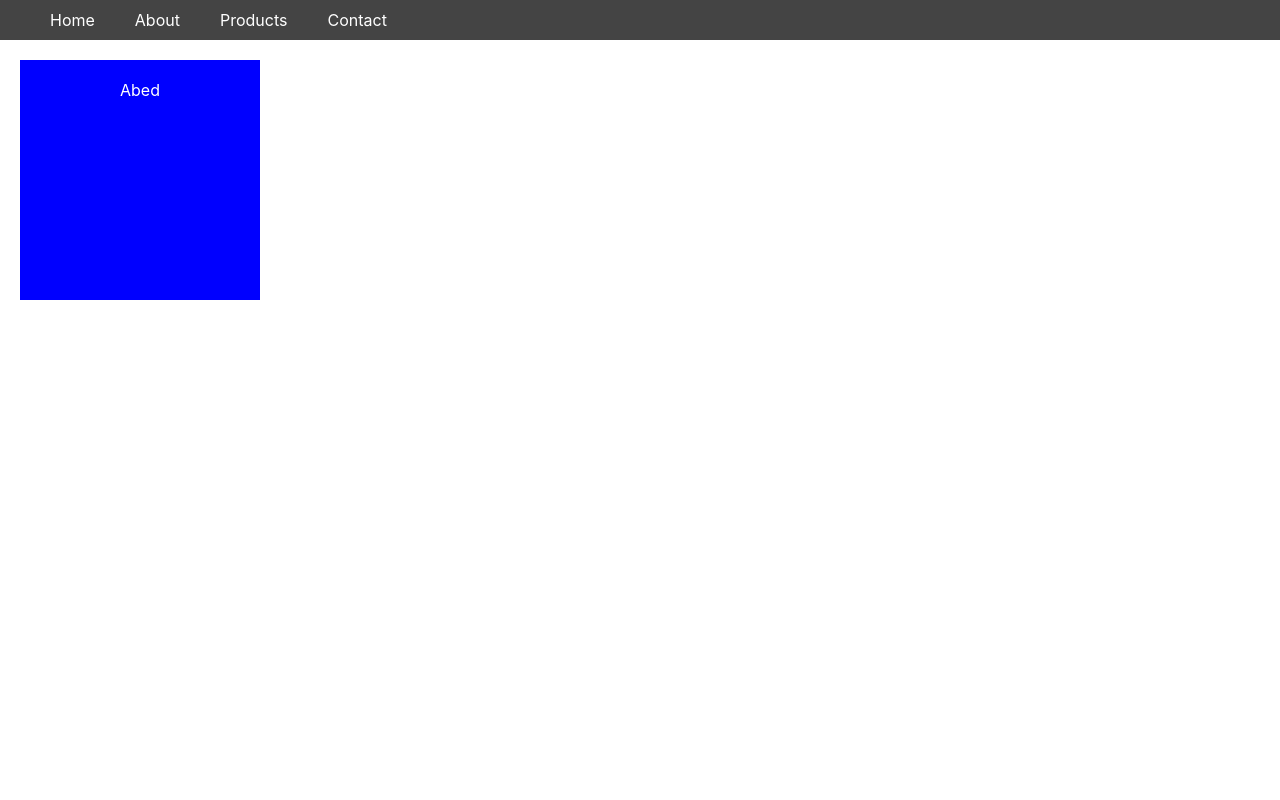
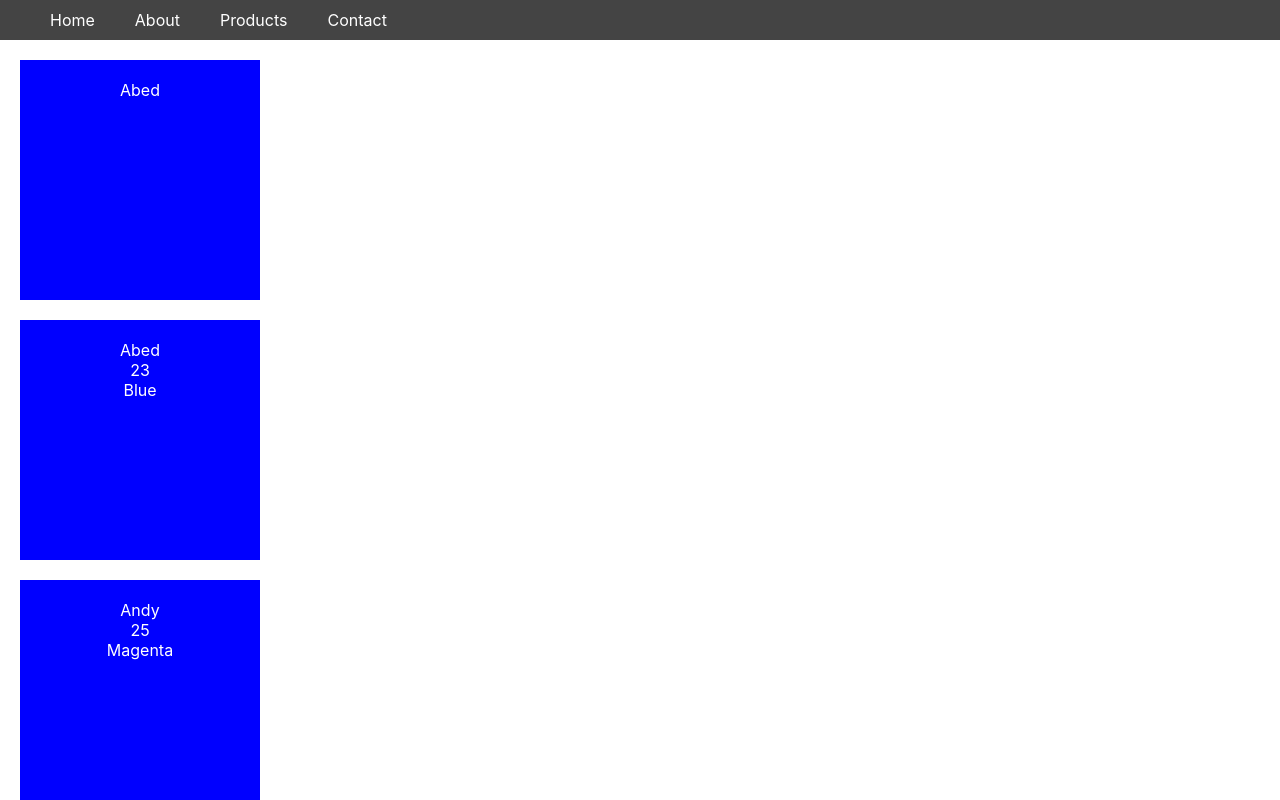
Before and after one commit to abislam/components-hw, a React (Create React App) app: page / in a window 1280 px wide. Shown: the top 800 px of the page. Built offline with nearby package versions, Linux system fonts and the light colour scheme.

Commit message:
added three unique box2s

```diff
--- a/src/App.js
+++ b/src/App.js
@@ -2,13 +2,16 @@ import React from 'react';
 
 import NavBar from "./components/NavBar";
 import Box1 from "./components/Box1";
+import Box2 from "./components/Box2";
 
 function App() {
   return (
     <div className="App">
       <NavBar/>
       <Box1/>
-
+      <Box2 name={"Abed"} age={23} color={"Blue"}/>
+      <Box2 name={"Andy"} age={25} color={"Magenta"}/>
+      <Box2 name={"Alfred"} age={45} color={"Black"}/>
     </div>
 
   );
--- /dev/null
+++ b/src/components/Box2.js
@@ -0,0 +1,19 @@
+import React from 'react';
+import './styles/Box.css';
+
+function Box2(props){
+
+    const [name, setName] = React.useState(props.name);
+    const [age, setAge] = React.useState(props.age);
+    const [color, setColor] = React.useState(props.color);
+
+    return(
+        <div className="box1">
+            <div>{props.name}</div>
+            <div>{props.age}</div>
+            <div>{props.color}</div>
+        </div>
+    );
+}
+
+export default Box2;
```
